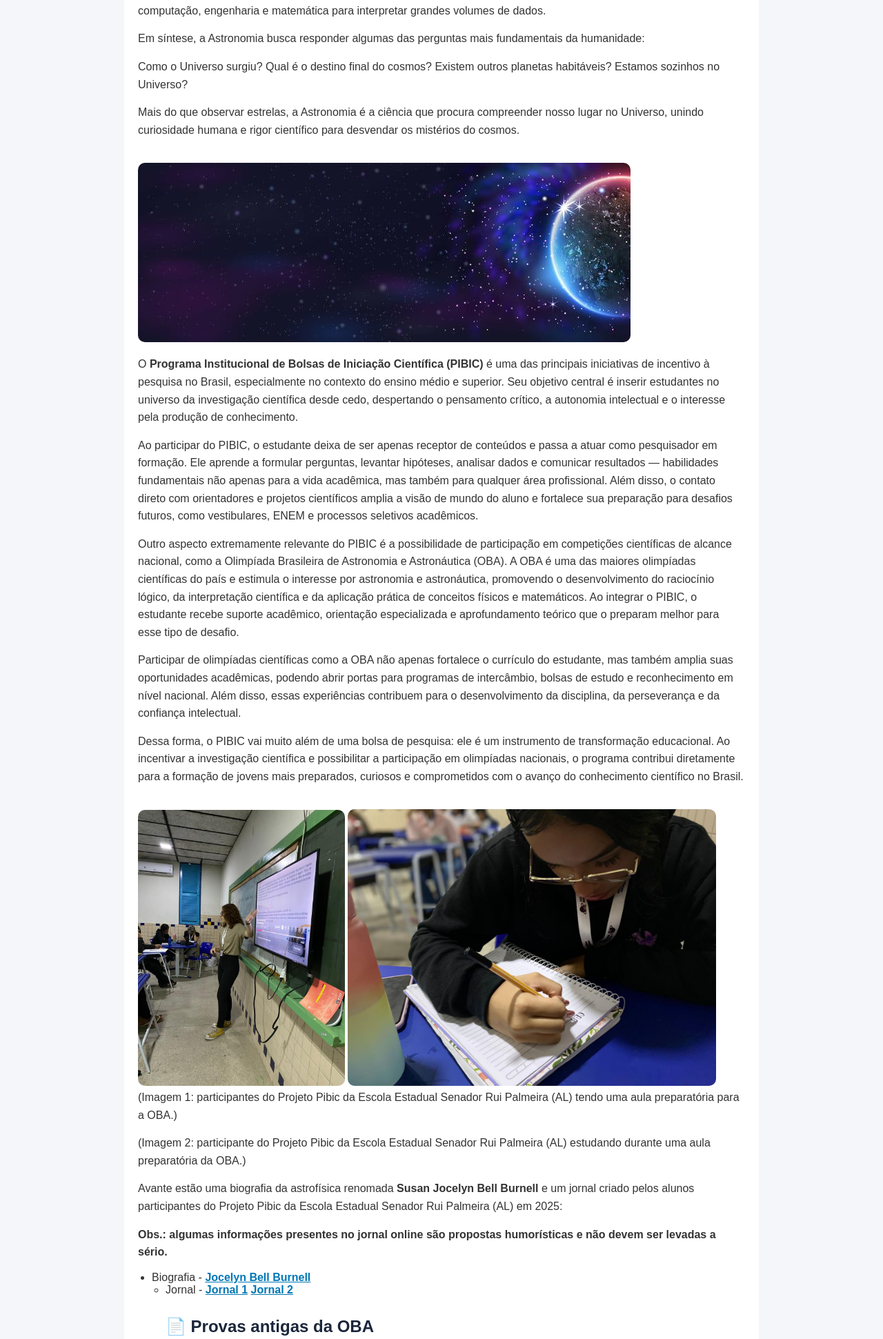
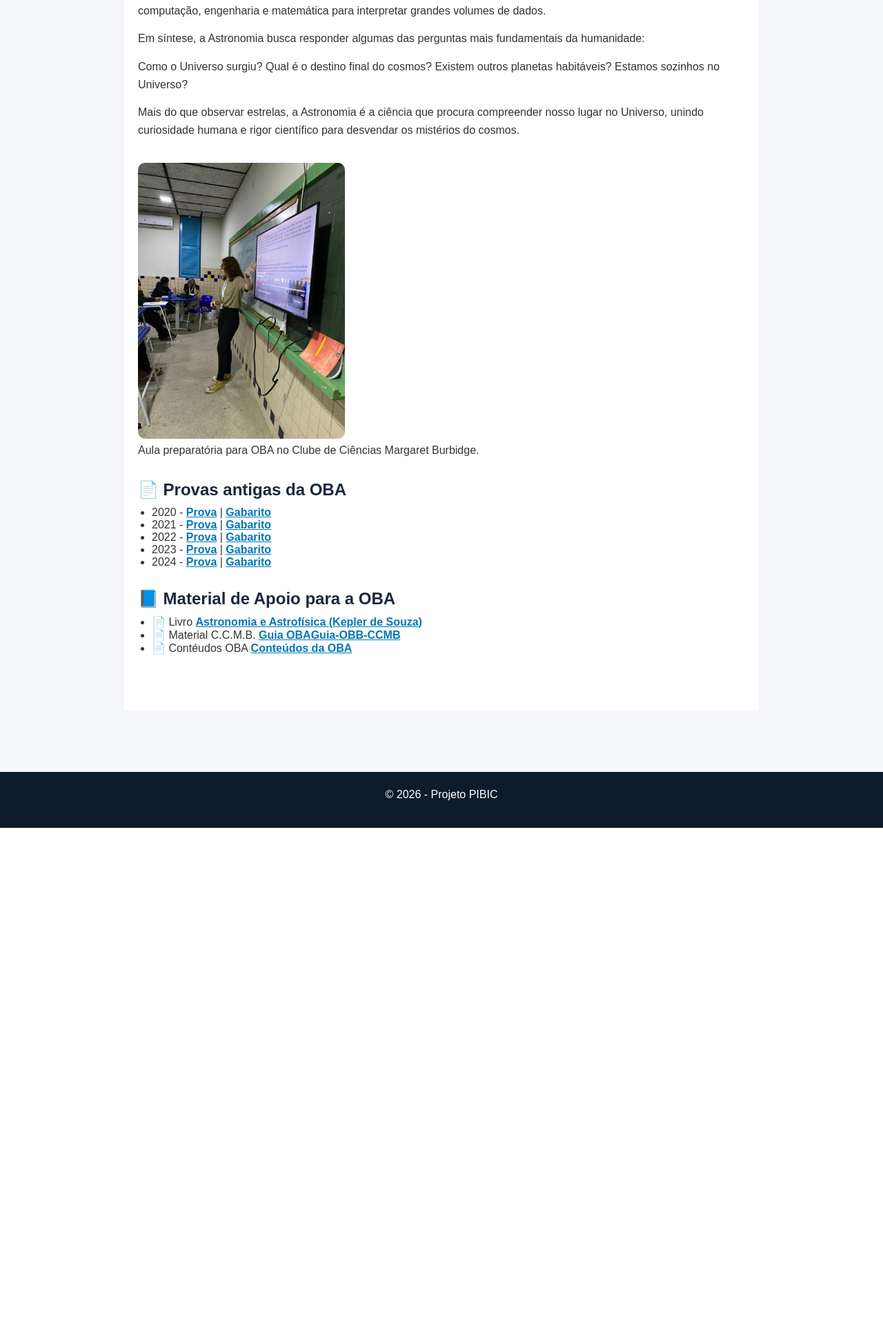
Before and after one commit to g37365252-jpg/Pibic.Jr---E.-E.-Senador-Rui-Palmeira, a Flask app: page /astronomia in a window 1280 px wide. Shown: the part 1786-3727 px from the top of the page at 69% size. After the commit the page ends 2986 px from the top, so only its background shows below. Run offline with Flask 3, Linux system fonts and the light colour scheme.

Commit message:
aplica alterações da marina e novos arquivos estáticos

```diff
--- a/templates/astronomia.html
+++ b/templates/astronomia.html
@@ -71,59 +71,15 @@ Estamos sozinhos no Universo?
 Mais do que observar estrelas, a Astronomia é a ciência que procura compreender nosso lugar no Universo, unindo curiosidade humana e rigor científico para desvendar os mistérios do cosmos.
     </p>
 
-<img src="{{ url_for('static', filename='img/astronomia.jpg') }}"
-    alt="Imagem do espaço">
-    <p>
-    </p>
-    <p>
-    </p>
-    <p>
-    </p>
-
-    <p>
-O <strong>Programa Institucional de Bolsas de Iniciação Científica (PIBIC)</strong> é uma das principais iniciativas de incentivo à pesquisa no Brasil, especialmente no contexto do ensino médio e superior. Seu objetivo central é inserir estudantes no universo da investigação científica desde cedo, despertando o pensamento crítico, a autonomia intelectual e o interesse pela produção de conhecimento.
-    </p>
-    <p>
-Ao participar do PIBIC, o estudante deixa de ser apenas receptor de conteúdos e passa a atuar como pesquisador em formação. Ele aprende a formular perguntas, levantar hipóteses, analisar dados e comunicar resultados — habilidades fundamentais não apenas para a vida acadêmica, mas também para qualquer área profissional. Além disso, o contato direto com orientadores e projetos científicos amplia a visão de mundo do aluno e fortalece sua preparação para desafios futuros, como vestibulares, ENEM e processos seletivos acadêmicos.
-    </p>
-    <p>
-Outro aspecto extremamente relevante do PIBIC é a possibilidade de participação em competições científicas de alcance nacional, como a Olimpíada Brasileira de Astronomia e Astronáutica (OBA). A OBA é uma das maiores olimpíadas científicas do país e estimula o interesse por astronomia e astronáutica, promovendo o desenvolvimento do raciocínio lógico, da interpretação científica e da aplicação prática de conceitos físicos e matemáticos. Ao integrar o PIBIC, o estudante recebe suporte acadêmico, orientação especializada e aprofundamento teórico que o preparam melhor para esse tipo de desafio.
-    </p>
-    <p>
-Participar de olimpíadas científicas como a OBA não apenas fortalece o currículo do estudante, mas também amplia suas oportunidades acadêmicas, podendo abrir portas para programas de intercâmbio, bolsas de estudo e reconhecimento em nível nacional. Além disso, essas experiências contribuem para o desenvolvimento da disciplina, da perseverança e da confiança intelectual.
-    </p>
-    <p>
-Dessa forma, o PIBIC vai muito além de uma bolsa de pesquisa: ele é um instrumento de transformação educacional. Ao incentivar a investigação científica e possibilitar a participação em olimpíadas nacionais, o programa contribui diretamente para a formação de jovens mais preparados, curiosos e comprometidos com o avanço do conhecimento científico no Brasil.
-    </p>
 
 <img class="oba-img" src="{{ url_for('static', filename='oba/oba2.jpg') }}">
 
-<img class="oba-img oba-img-grande" src="{{ url_for('static', filename='oba/oba1.jpg') }}">
+
     <p>
-(Imagem 1: participantes do Projeto Pibic da Escola Estadual Senador Rui Palmeira (AL) tendo uma aula preparatória para a OBA.)
+Aula preparatória para OBA no Clube de Ciências Margaret Burbidge.
     </p>
     <p>
-(Imagem 2: participante do Projeto Pibic da Escola Estadual Senador Rui Palmeira (AL) estudando durante uma aula preparatória da OBA.)
-    </p>
-    <p>
-Avante estão uma biografia da astrofísica renomada <strong>Susan Jocelyn Bell Burnell</strong> e um jornal criado pelos alunos participantes do Projeto Pibic da Escola Estadual Senador Rui Palmeira (AL) em 2025:
-   </p>
-   <p>
-<strong>Obs.: algumas informações presentes no jornal online são propostas humorísticas e não devem ser levadas a sério.</strong>
-    </p>
 
-<ul>
-    <li>
-        Biografia -
-        <a href="{{ url_for('static', filename='oba/susan.pdf') }}" target="_blank">Jocelyn Bell Burnell</a>
-    </li>
-
-<ul>
-     <li>
-        Jornal -
-        <a href="{{ url_for('static', filename='oba/jornal.jpeg') }}" target="_blank">Jornal 1</a>
-        <a href="{{ url_for('static', filename='oba/jornal1.pdf') }}" target="_blank">Jornal 2</a>
-    </li>
 
     </p>
     </p>
@@ -165,27 +121,6 @@ Avante estão uma biografia da astrofísica renomada <strong>Susan Jocelyn Bell
 <h2>📘 Material de Apoio para a OBA</h2>
 
 <ul>
-    <li>
-        📄 Astronomia
-        <a href="{{ url_for('static', filename='oba/astronomia2.docx') }}" target="_blank">
-            Astro.2
-        </a>
-        <a>
-        </a>
-         <a href="{{ url_for('static', filename='oba/astronomia3.docx') }}" target="_blank">
-            Astro.3
-        </a>
-    </li>
-
-    <li>
-        📄 Astronáutica
-        <a href="{{ url_for('static', filename='oba/astronautica3.docx') }}" target="_blank">
-            Astronáutica Nível 3 &
-        </a>
-        <a href="{{ url_for('static', filename='oba/astronautica4.docx') }}" target="_blank">
-             Astronáutica Nível 4
-        </a>
-    </li>
 
     <li>
         📄 Livro
@@ -196,9 +131,9 @@ Avante estão uma biografia da astrofísica renomada <strong>Susan Jocelyn Bell
 
 
     <li>
-        📄 Astronomia.docx
-        <a href="{{ url_for('static', filename='oba/astronomiad.docx') }}" target="_blank">
-            Guia da OBA
+        📄 Material C.C.M.B.
+        <a href="{{ url_for('static', filename='oba/Guia-OBA-CCMB.pdf') }}" target="_blank">
+            Guia OBAGuia-OBB-CCMB
         </a>
     </li>
 
--- a/templates/index.html
+++ b/templates/index.html
@@ -2,11 +2,10 @@
 
 {% block content %}
 
-<h1>🔬 PIBIC (Programa Institucional de Bolsas de Iniciação Científica)</h1>
+<h1>🔬 Clube de Ciências Margaret Burbidge</h1>
 
 <p>
-Este site apresenta conteúdos científicos sobre Astronomia, Química e Biologia. Principalmente para o estudo de Olimpíadas Nacionais como a OBAA (Olimpíada Brasileira de Astronomia e Astronáutica), OBQ (Olimpíada Brasileira de Química) e OBB (Olimpíada Brasileira de Biologia). Além de informar os interessados em programas institucionais e ciências no geral.
-</p>
+Este site tem como objetivo a divulgação de material de apoio para as olimpíadas científicas: OBA (Olimpíada Brasileira de Astronomia e Astronáutica), OBQ (Olimpíada Brasileira de Química) e OBB (Olimpíada Brasileira de Biologia). O desenvolvimento deste site foi um dos principais objetivos do Clube de Ciências Margaret Burbidge: Aprendendo, Construindo e Competindo, um projeto que participou do edital N. 10/2024 do Programa de Bolsas de Iniciação Científica Júnior de Alagoas (PIBIC Jr. Alagoas), com financiiamento da Fundação de Amparo à Pesquisa do Estado de Alagoas (FAPEAL).
 
 <div class="cards">
     <a href="/astronomia">🌌 Astronomia</a>
```
Also changed, not shown: templates/biologia.html (+3 -29 lines), templates/quimica.html (+4 -15 lines), templates/sobre.html (+9 -22 lines), 3 other files.
